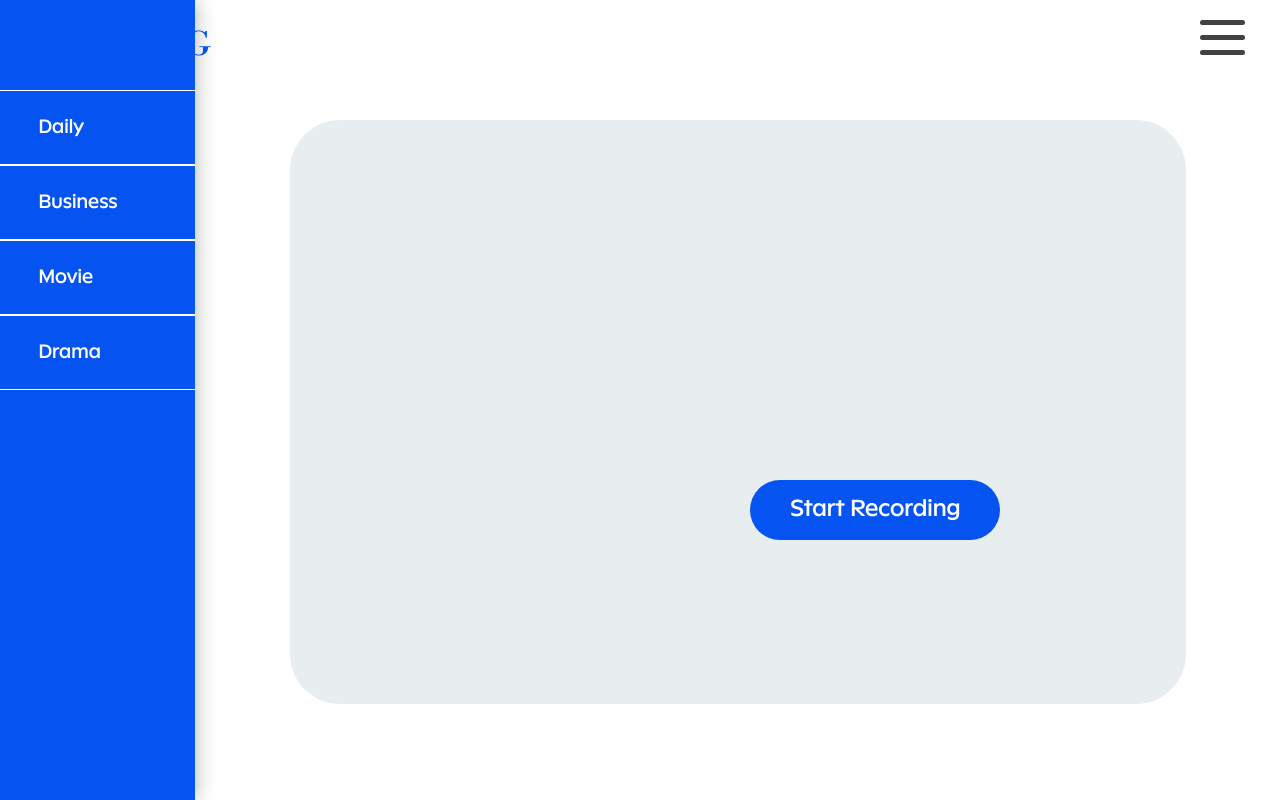
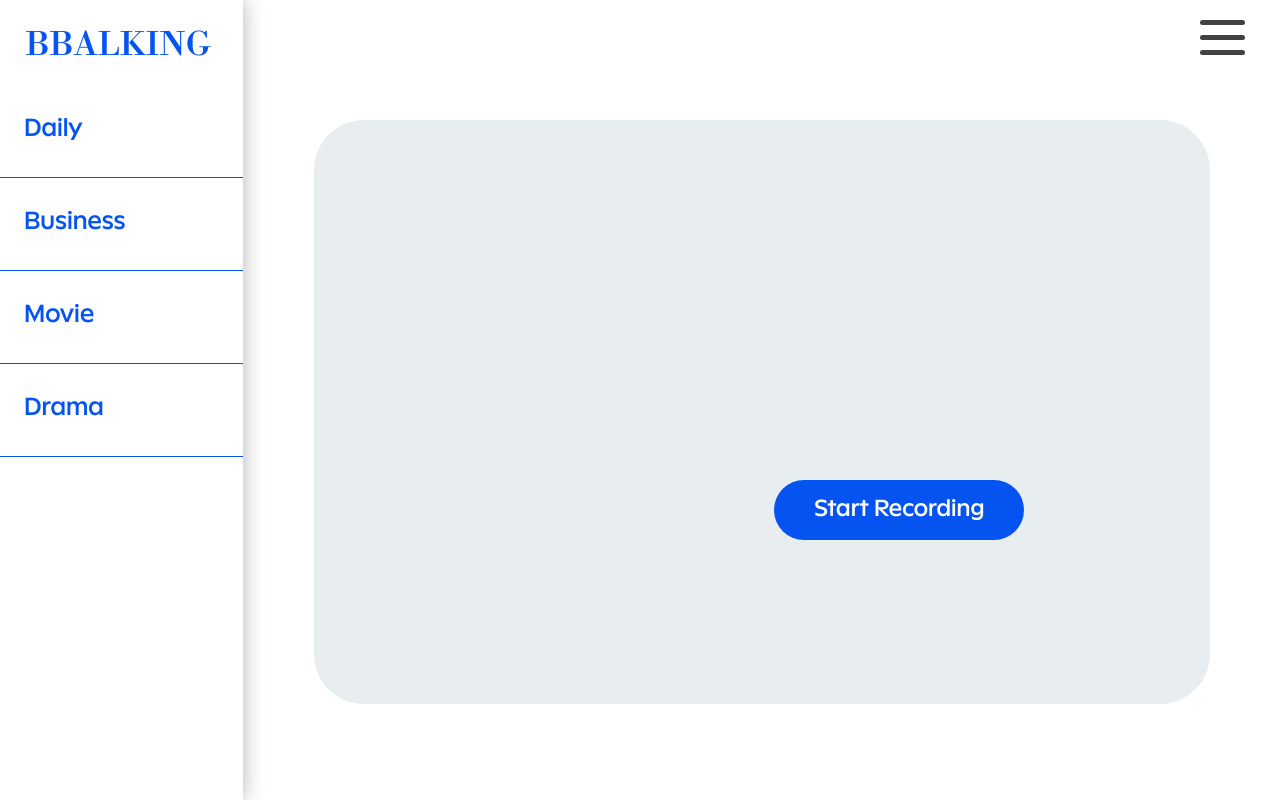
Before and after one commit to ikk5515/KoreanTraining_Baleum, a React (Create React App) app in the folder startupProject/src/main/front_end/: page /func in a window 1280 px wide. Built offline with nearby package versions, Linux system fonts and the light colour scheme; no server answers.

Commit message:
Fix FuncList component

```diff
--- a/startupProject/src/main/front_end/src/component/secondPage/FuncList.css
+++ b/startupProject/src/main/front_end/src/component/secondPage/FuncList.css
@@ -2,29 +2,45 @@
     font-family: 'neuwelt_Medium';
     margin: 0;
     padding: 0;
-    width: 18vw;
+    width: 300px;
     height: 100vh;
     box-shadow: rgb(178, 178, 178) 0px 0px 20px;
-    background-color: #0554F2;
+    /* background-color: #0554F2; */
 }
 
 .listWrap ul{
-    font-size: 1.25em;
     margin: 0 0 0 0;
     padding: 90px 0 0 0;
     width: 100%;
-    display: block;
+
 }
 
 .listWrap ul li{
     margin : 0;
     width: 100%;
+    height: 40px;
     display: inline-block;
-    border: 0.5px solid ;
-    box-sizing: border-box;
-    border-right: none;
-    border-left: none;
     text-align: left;
-    padding: 3vh 0 3vh 3vw;
-    color : white;
+    padding: 3vh 0 3vh 0;
+    position: relative;
+    border: none;
 }
+
+.listWrap ul li p{
+    padding: 0 0 0 3vh;
+    font-size: 2em;
+    color : #0554F2;
+    font-family: 'neuwelt_Medium';
+    position: absolute;
+    z-index: 10;
+}
+
+.listWrap ul li span{
+    display: inline-block;
+    position: absolute;
+    height: 1px;
+    width: 100%;
+    left: 0;
+    bottom: 0;
+    background-color: #0554F2;
+}
--- a/startupProject/src/main/front_end/src/component/secondPage/FuncList.tsx
+++ b/startupProject/src/main/front_end/src/component/secondPage/FuncList.tsx
@@ -1,15 +1,53 @@
 /* eslint-disable */
-import React from 'react';
+import React, { useState } from 'react';
 import './FuncList.css';
 import data from '../../jData/categoryData.json';
 
 export default function FuncList(){
+
+    const [hover, setHover] = useState([0, 0, 0, 0, 0]);
+    const [click, setClick] = useState([0, 0, 0, 0, 0]);
+
+    function ChangeHover(s : number, index : number){
+        hover[index] = s;
+        setHover([...hover]);
+    }
+
+    function ChangeClick(index : number){
+        click[index] = click[index] ? 0 : 1;
+        for(let i=0; i<click.length; i++){
+            if(i !== index){
+                click[i] = 0;
+            }
+        }
+        console.log(click);
+        setClick([...click]);
+    }
+
+    function pStyle(i : number){
+        let obj = {
+            transition: '0.5s',
+            color: hover[i] || click[i] ? 'white' : '#0554F2',
+        }
+        return obj;
+    }
+
+    function spanStyle(i : number){
+        let obj = {
+            transition: '0.5s',
+            height: hover[i] || click[i] ? '100%' : '1px',
+        }
+        return obj;
+    }
+
     return(
         <div className='listWrap'>
             <ul>
-                {data.property.map((item : any, i : any) => (
-                    <li key={item.id}>
-                        {item.title}
+                {data.property.map((item : any, i : number) => (
+                    <li key={item.id}  onMouseOver={()=>{ChangeHover(1, i)}} onMouseOut={() => ChangeHover(0, i)}
+                    onClick={()=>ChangeClick(i)}>
+                        <p style={pStyle(i)}>{item.title}</p>
+                        <span style={spanStyle(i)}></span>
                     </li>
                 ))}
             </ul>
```
